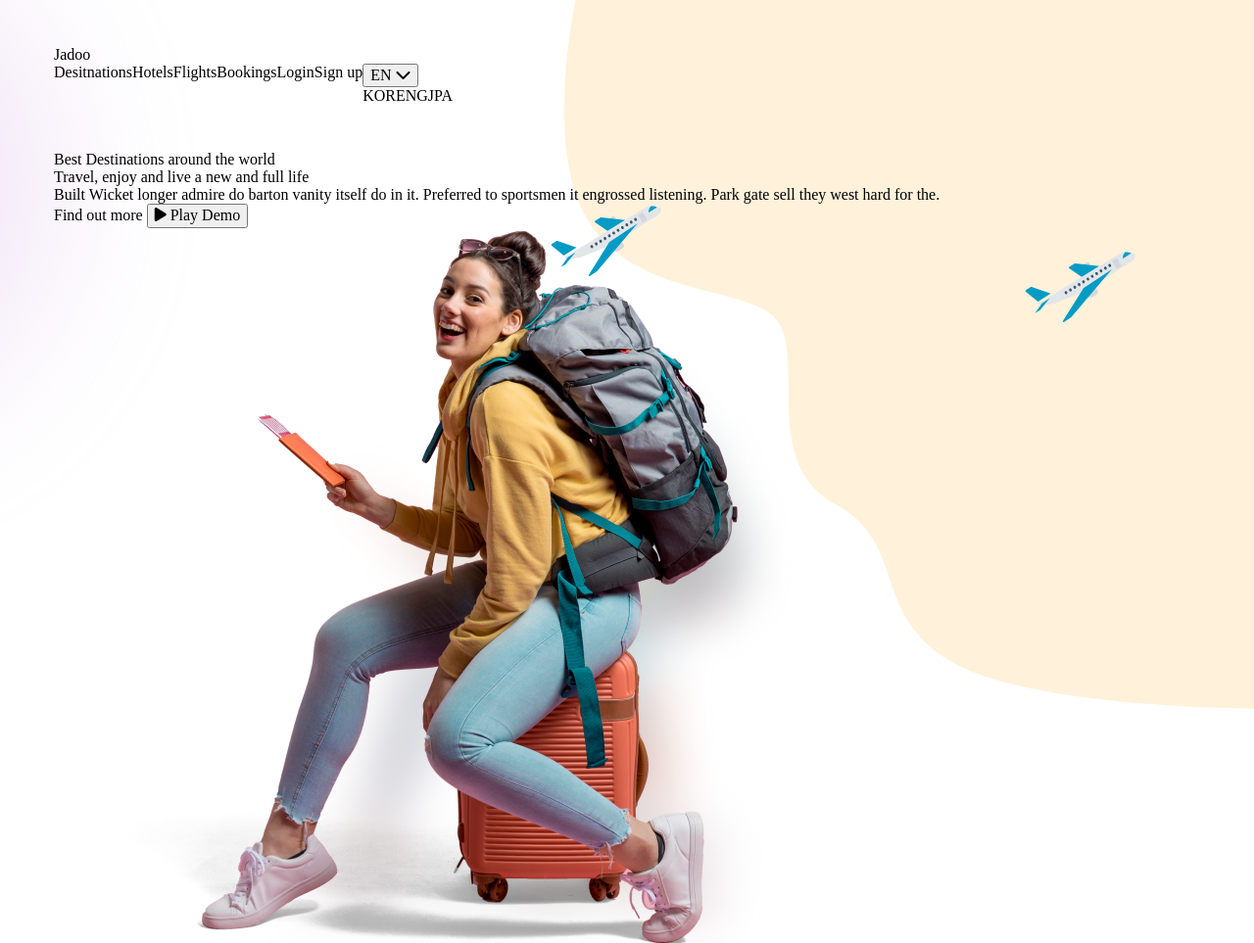
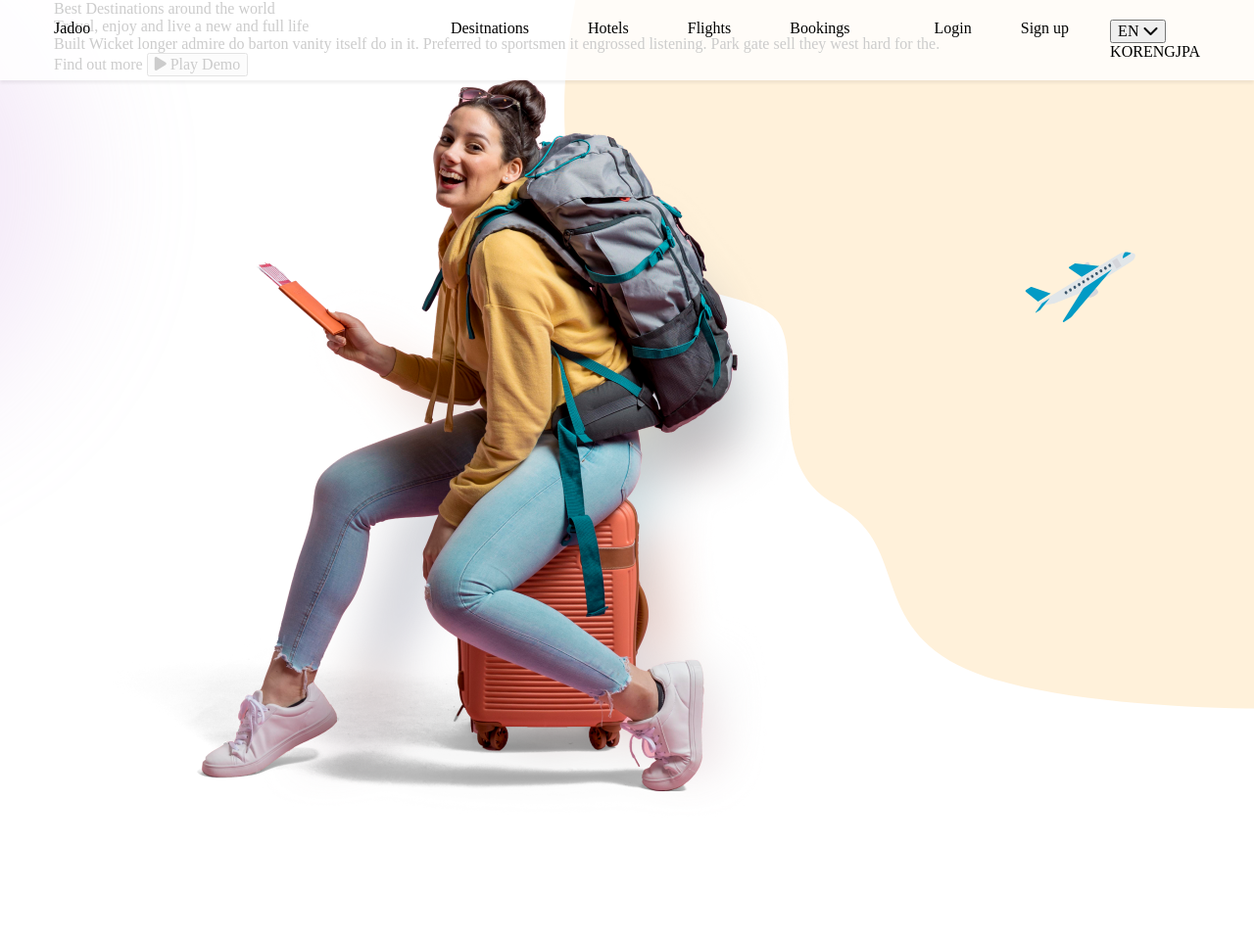
Before and after one commit to chaerimjo-web/Jadoo, a plain HTML site: page index.html in a window 1280 px wide. Shown: the whole page at 98% size. After the commit the page ends 846 px from the top, so only its background shows below. Drawn offline with nearby package versions, Linux system fonts and the light colour scheme; a web font is replaced by a local one.

Commit message:
top-nav HTML 구조변경

```diff
--- a/index.html
+++ b/index.html
@@ -10,16 +10,17 @@
 </head>
 <body>
     <header>
-        <div class="top_nav container">
+        <div class="top_nav fixed">
+        <div class="container">
             <h1 class="logo"><a href="">Jadoo</a></h1>
             <nav>
-                <ul>
+                <ul class="main_menu">
                     <li><a href="">Desitnations</a></li>
                     <li><a href="">Hotels</a></li>
                     <li><a href="">Flights</a></li>
                     <li><a href="">Bookings</a></li>
                 </ul>
-                <ul>
+                <ul class="login_links">
                     <li><a href="">Login</a></li>
                     <li><a href="">Sign up</a></li>
                 </ul>
@@ -32,6 +33,7 @@
                     </ul>
                 </div>
             </nav>
+        </div>
         </div>
         <div class="content container">
             <div class="desc">
```
